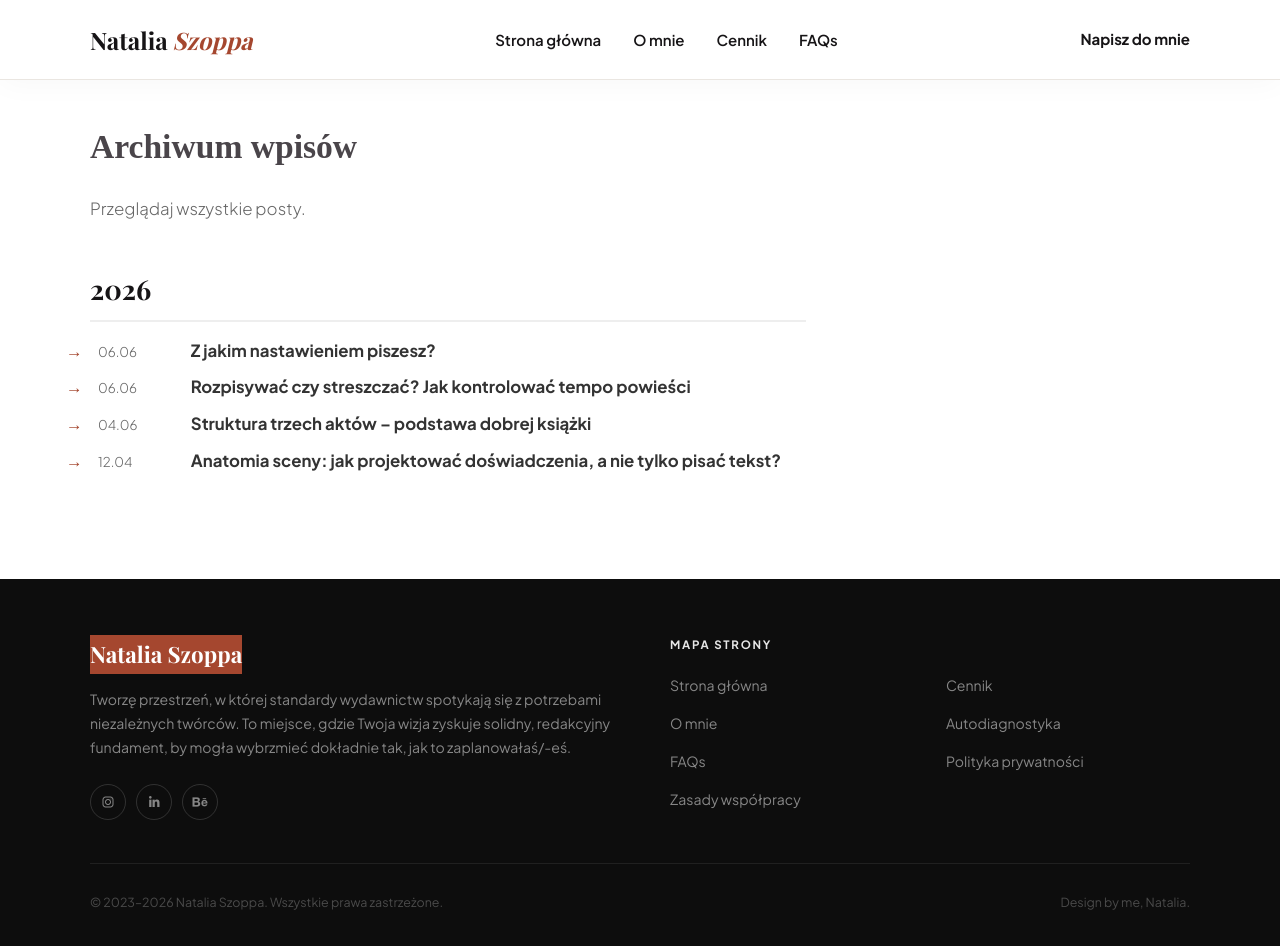
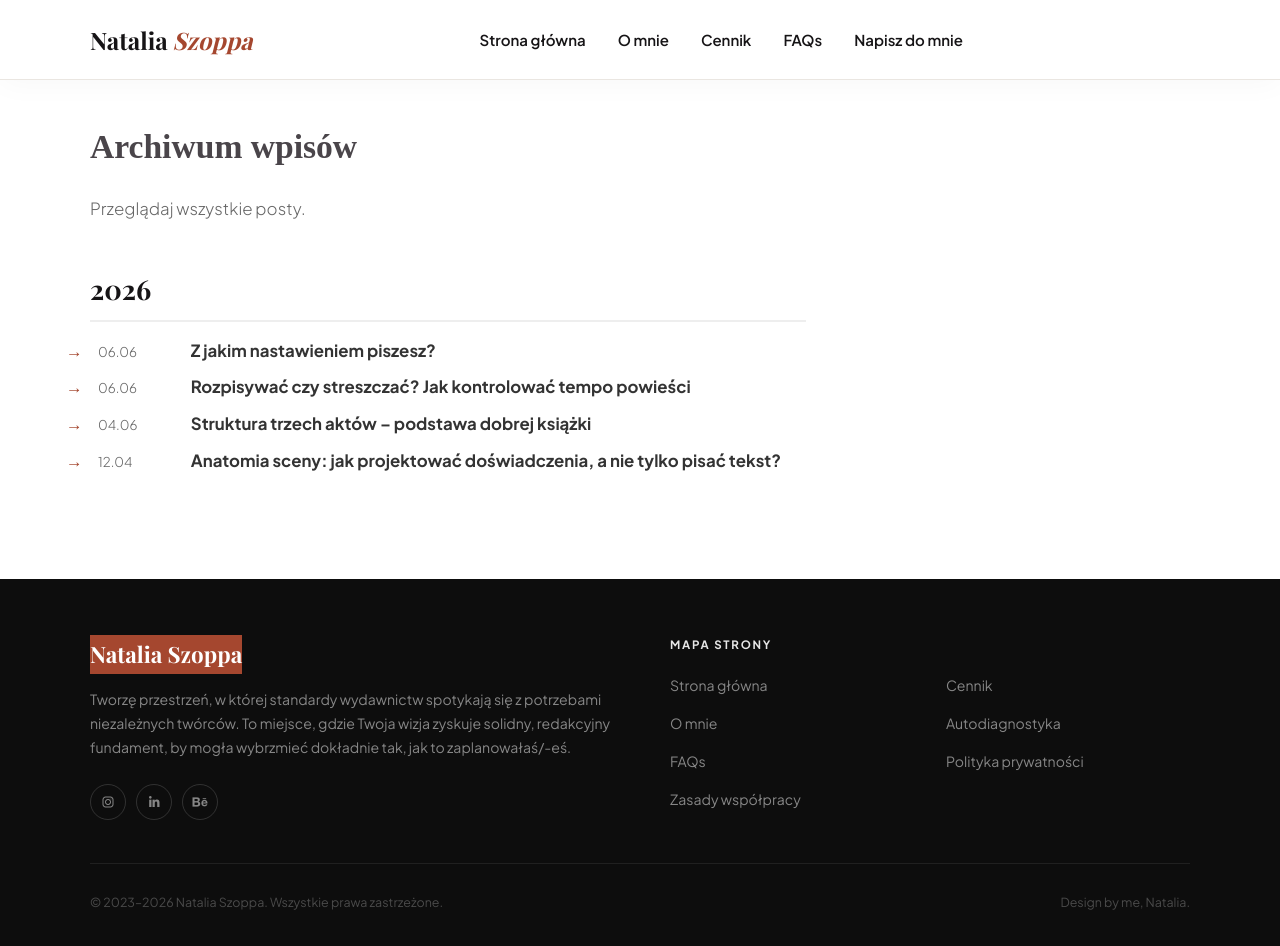
Before and after one commit to Bonnie00726/nataliaszoppa, a Jekyll site: the page built from archiwum.html, in a window 1280 px wide and 946 px high. Built offline with Jekyll 4.4.1, drawn with Linux system fonts in a browser that asks for light colours; some web fonts are replaced.

Commit message:
Update nav.html

```diff
--- a/_includes/nav.html
+++ b/_includes/nav.html
@@ -4,15 +4,14 @@
         <ul class="nav-links">
             <li><a href="{{ site.baseurl }}/index.html">Strona główna</a></li>
             <li><a href="{{ site.baseurl }}/o-mnie.html">O mnie</a></li>
-
             <li><a href="{{ site.baseurl }}/cennik.html">Cennik</a></li>
             <li><a href="{{ site.baseurl }}/faqs.html">FAQs</a></li>
+            <li class="nav-cta-item"><a href="mailto:nataliaszoppa@gmail.com" class="nav-cta">Napisz do mnie</a></li>
         </ul>
-       <div class="nav-right">
-  <a href="mailto:twoj-adres@email.com" class="nav-cta">Napisz do mnie</a>
-  <button class="mobile-toggle" aria-label="Menu" aria-expanded="false">
-    <i class="las la-bars"></i>
-  </button>
-</div>
+        <div class="nav-right">
+            <button class="mobile-toggle" aria-label="Menu" aria-expanded="false">
+                <i class="las la-bars"></i>
+            </button>
+        </div>
     </div>
 </nav>
```
